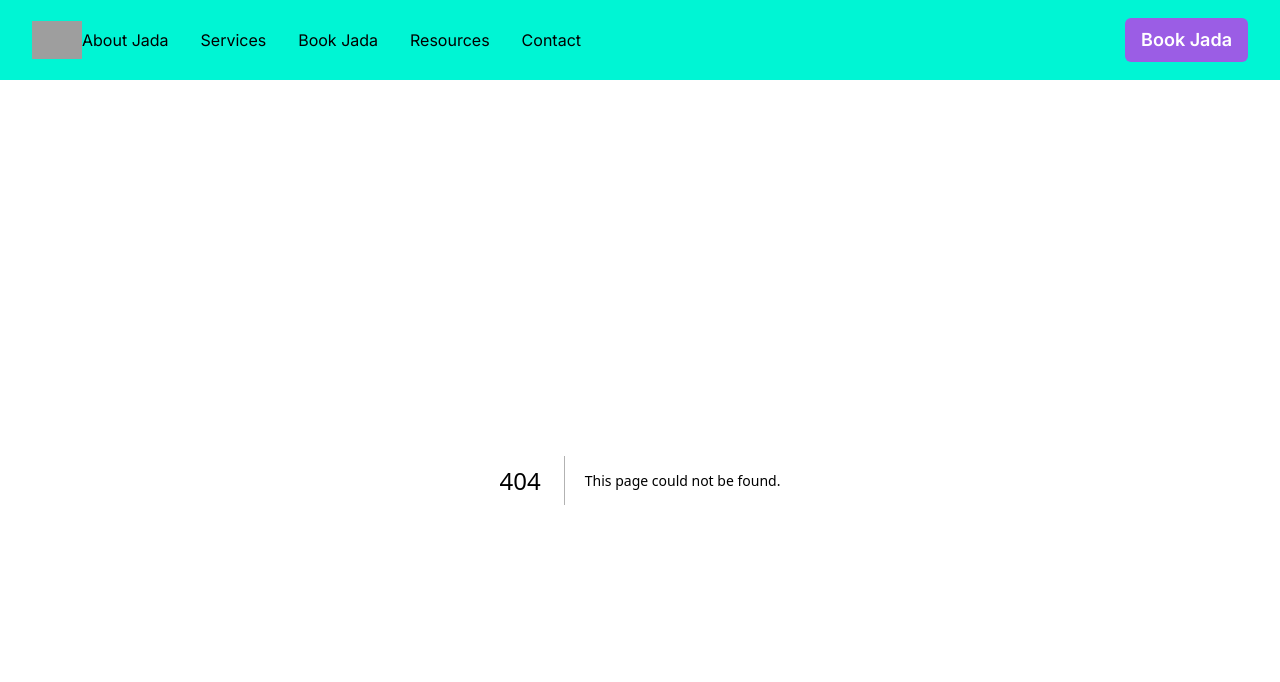
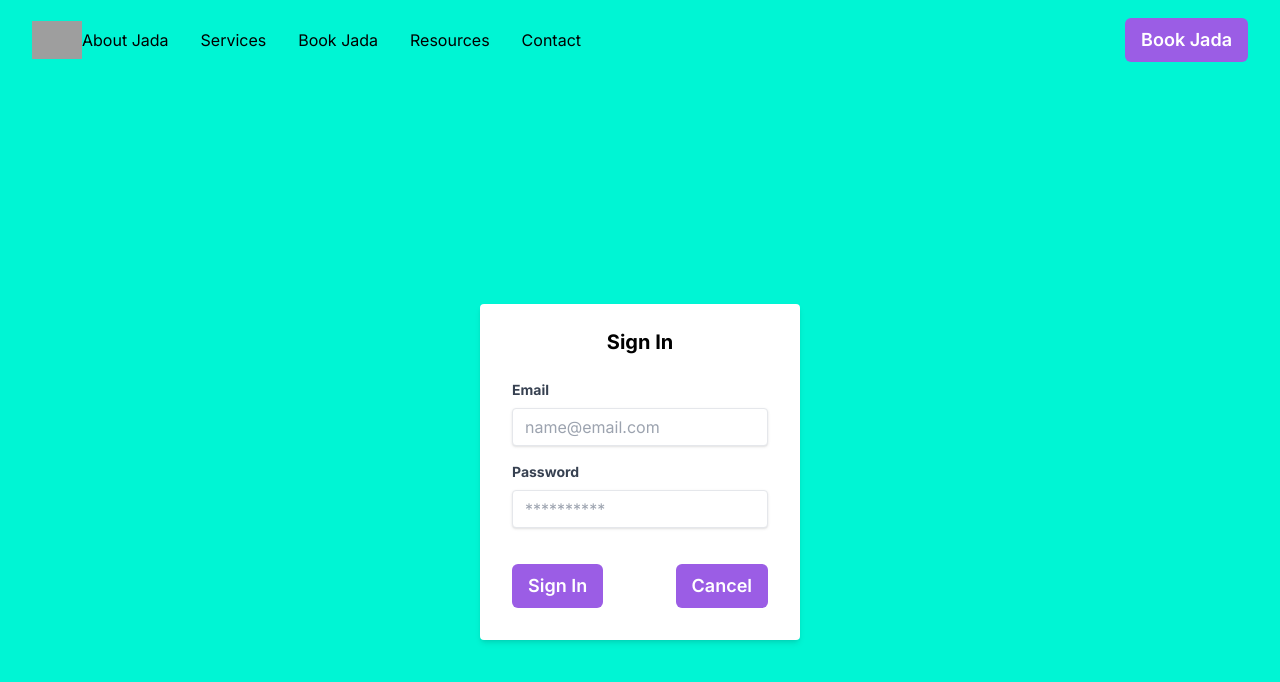
Before and after one commit to AdeshPawaroo/Hackathon, a Next.js app: page /sign-in in a window 1280 px wide. Before the commit this address had no page. Shown: the top 682 px of the page. Built offline with nearby package versions, Linux system fonts and the light colour scheme; grey boxes are pictures that could not be loaded.

Commit message:
added sign-in route and page

```diff
--- /dev/null
+++ b/app/sign-in/page.tsx
@@ -0,0 +1,61 @@
+'use client'
+import React from 'react';
+import Button from '../components/Button';
+
+export default function SignInPage() {
+
+    // Define the function to handle form submission
+  const handleSubmit = (event: React.FormEvent) => {
+    event.preventDefault();
+    // Handle the submit action here
+  };
+
+  // Define the function to handle the cancel action
+  const handleCancel = () => {
+    // Handle the cancel action here
+  };
+
+  return (
+    <div className="flex flex-col justify-center items-center min-h-screen bg-jada-cyan">
+      <div className="w-full max-w-xs">
+        <form className="bg-white shadow-md rounded px-8 pt-6 pb-8 mb-4">
+          <div className="mb-4">
+            <h1 className="text-xl font-bold text-center mb-6">Sign In</h1>
+            <label className="block text-gray-700 text-sm font-bold mb-2" htmlFor="email">
+              Email
+            </label>
+            <input
+              className="shadow appearance-none border rounded w-full py-2 px-3 text-gray-700 leading-tight focus:outline-none focus:shadow-outline"
+              id="email"
+              type="email"
+              placeholder="name@email.com"
+            />
+          </div>
+          <div className="mb-6">
+            <label className="block text-gray-700 text-sm font-bold mb-2" htmlFor="password">
+              Password
+            </label>
+            <input
+              className="shadow appearance-none border rounded w-full py-2 px-3 text-gray-700 mb-3 leading-tight focus:outline-none focus:shadow-outline"
+              id="password"
+              type="password"
+              placeholder="**********"
+            />
+          </div>
+          <div className="flex items-center justify-between">
+          <Button
+              text="Sign In"
+              onClick={handleSubmit}
+              additionalClasses="bg-jada-purple hover:bg-jada-pink text-white"
+            />
+            <Button
+              text="Cancel"
+              onClick={handleCancel}
+              additionalClasses="text-jada-pink border border-jada-pink bg-white hover:bg-jada-pink hover:text-white"
+            />
+          </div>
+        </form>
+      </div>
+    </div>
+  );
+}
```
